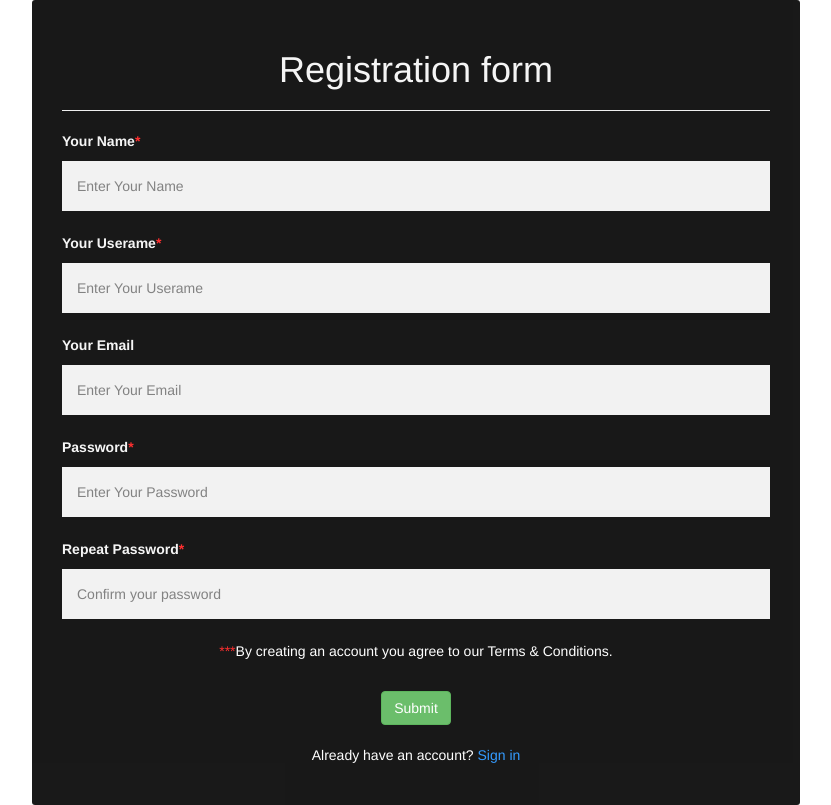
After one commit to jishan1019/inventory-v2, a PHP site: page /register.php in a window 1280 px wide. The commit adds this page. Shown: the whole page, without its empty margins (224-1055 px from the left). Run offline with PHP 8.4, Linux system fonts and the light colour scheme.

Commit message:
index and login and reg page design

```diff
--- /dev/null
+++ b/auth/connection.php
@@ -0,0 +1,21 @@
+<?php
+function connect()
+{
+    $dbHost = "localhost";
+    $user = "root";
+    $pass = "";
+    $dbName = "inventory_project";
+
+    $conn = new mysqli($dbHost, $user, $pass, $dbName);
+    return $conn;
+}
+
+function closeConnection($cn)
+{
+    $cn->close();
+
+}
+
+
+
+?>
--- /dev/null
+++ b/css/register.css
@@ -0,0 +1,52 @@
+* {box-sizing: border-box}
+/* Add padding to containers */
+.container {
+    padding: 30px;
+    width: 60%;
+    position: relative;
+    margin: auto;
+    background: black;
+    color: whitesmoke;
+    border-radius: 3px;
+    opacity: 90%;
+}
+
+/* Full-width input fields */
+input[type=text], input[type=password] {
+    width: 100%;
+    padding: 15px;
+    margin: 5px 0 22px 0;
+    display: inline-block;
+    border: none;
+    background: #f1f1f1;
+    color: black;
+}
+
+input[type=text]:focus, input[type=password]:focus {
+    background-color: #ddd;
+    outline: none;
+    color: black;
+}
+
+/* Add a blue text color to links */
+a {
+    color: dodgerblue;
+}
+
+p{
+    color: white;
+}
+
+span{
+    color: #ff1919;
+}
+
+h1{
+    text-align: center;
+}
+
+hr{
+    color: aliceblue;
+}
+
+/* Set a grey background color and center the text of the "sign in" section */
--- /dev/null
+++ b/login.php
@@ -0,0 +1,3 @@
+<?php
+
+?>
--- /dev/null
+++ b/register.php
@@ -0,0 +1,84 @@
+<?php
+include 'auth/connection.php';
+$conn = connect();
+
+if (isset($_POST['submit'])) {
+    $name = $_POST['name'];
+    $uName = $_POST['uname'];
+    $email = $_POST['email'] ? $_POST['email'] : '';
+    $pass = $_POST['pass'];
+    $rPass = $_POST['r_pass'];
+
+    if ($pass === $rPass) {
+        $sql = "INSERT INTO users_info ('name', 'u_name' , 'email', 'password')" .
+            "VALUES ('$name', '$uName', 'email', 'password')";
+
+    } else {
+        echo "Password dose not match";
+    }
+
+}
+
+?>
+
+
+
+<!DOCTYPE html>
+<html lang="en">
+
+<head>
+    <meta charset="UTF-8">
+    <meta name="viewport" content="width=device-width, initial-scale=1.0">
+    <title>Register</title>
+
+    <link rel="stylesheet" href="https://maxcdn.bootstrapcdn.com/bootstrap/3.4.1/css/bootstrap.min.css">
+    <script src="https://ajax.googleapis.com/ajax/libs/jquery/3.5.1/jquery.min.js"></script>
+    <script src="https://maxcdn.bootstrapcdn.com/bootstrap/3.4.1/js/bootstrap.min.js"></script>
+
+    <link type="text/css" rel="stylesheet" href="css/register.css">
+</head>
+
+<body>
+    <form method="POST" action="register.php">
+        <div class="container reg">
+            <h1> Registration form</h1>
+            <hr>
+            <div>
+                <label>Your Name<span>*</span></label>
+                <input name="name" id="name" type="text" placeholder="Enter Your Name" required>
+            </div>
+            <div>
+                <label>Your Userame<span>*</span></label>
+                <input name="uname" id="uname" type="text" placeholder="Enter Your Userame"
+                    onchange="checkUsername(this.value); checkUser(this.value);" required>
+                <small id="checktext"></small>
+                <small id="checkuser"></small>
+            </div>
+            <div>
+                <label>Your Email</label>
+                <input name="email" id="email" type="text" placeholder="Enter Your Email">
+            </div>
+            <div>
+                <label>Password<span>*</span></label>
+                <input name="pass" id="pass" type="password" placeholder="Enter Your Password" required>
+            </div>
+            <div>
+                <label>Repeat Password<span>*</span></label>
+                <input name="r_pass" id="rpass" type="password" placeholder="Confirm your password" required>
+            </div>
+            <div style="text-align: center">
+                <p><span>***</span>By creating an account you agree to our Terms & Conditions.</p>
+            </div>
+            <div style="text-align: center; padding: 20px;">
+                <input type="submit" class="btn btn-success" value="Submit" name="submit">
+            </div>
+
+            <div style="text-align: center">
+                <p>Already have an account? <a href="login.php">Sign in</a></p>
+            </div>
+        </div>
+    </form>
+
+</body>
+
+</html>
```
Also changed, not shown: auth/setup.php (added, +7 -0 lines), css/style.css (added, +9 -0 lines), index.php (+36 -1 lines), js/script.js (added).
